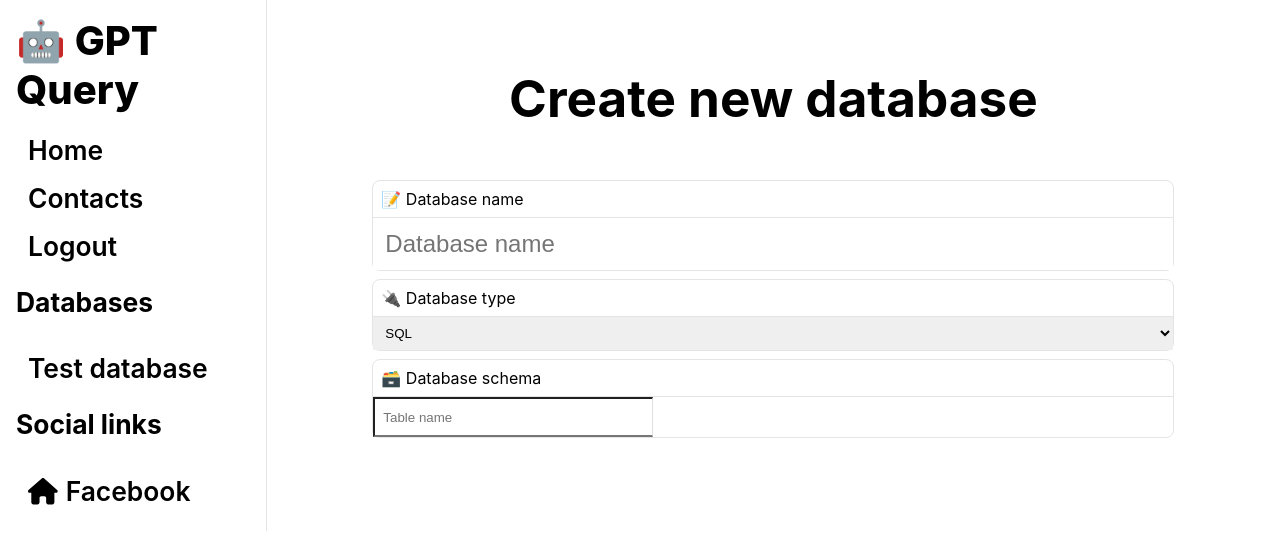
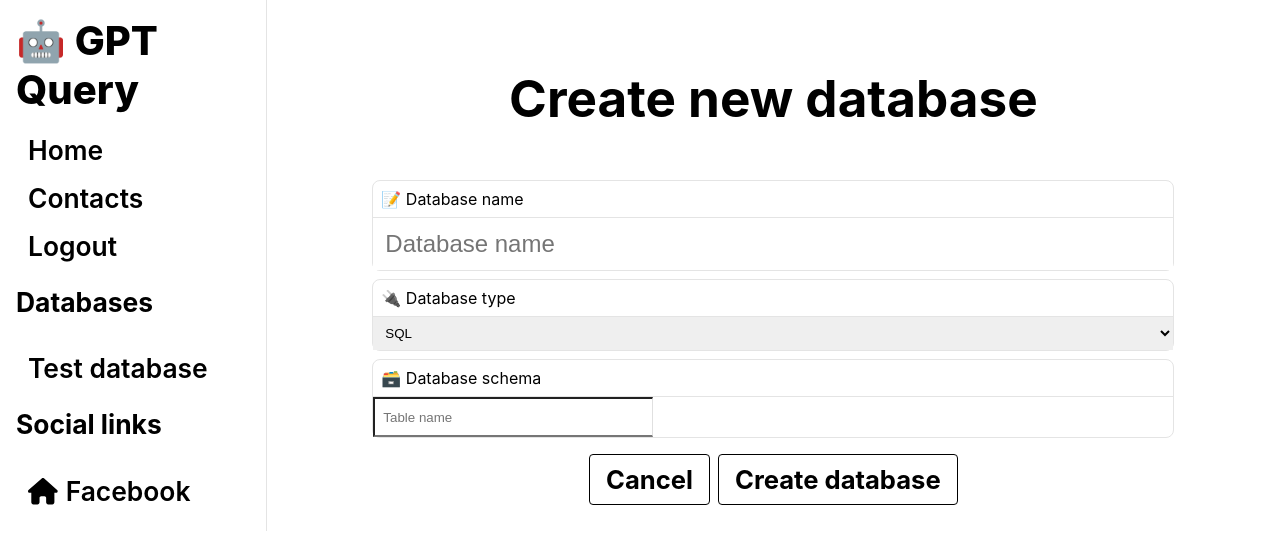
Before and after one commit to tanhtanh1505/gpt-query, a React (Create React App) app in the folder client/: page / in a window 1280 px wide. Both pictures are taken after a click on the button "New database". Shown: the top 544 px of the page. Built offline with nearby package versions, Linux system fonts and the light colour scheme; the HTML template or start-up script is replaced by a standard one.

Commit message:
feat: Validate data column

```diff
--- /dev/null
+++ b/client/src/components/Button/Button.js
@@ -0,0 +1,85 @@
+import PropTypes from 'prop-types';
+import classNames from 'classnames/bind';
+import { Link } from 'react-router-dom';
+import styles from './Button.module.scss';
+
+const cx = classNames.bind(styles);
+
+function Button({
+   to,
+   href,
+   primary = false,
+   outline = false,
+   text = false,
+   rounded = false,
+   disabled = false,
+   small = false,
+   large = false,
+   children,
+   className,
+   leftIcon,
+   rightIcon,
+   onClick,
+   ...passProps
+}) {
+   let Comp = 'button';
+   const props = {
+      onClick,
+      ...passProps,
+   };
+
+   // Remove event listener when btn is disabled
+   if (disabled) {
+      Object.keys(props).forEach((key) => {
+         if (key.startsWith('on') && typeof props[key] === 'function') {
+            delete props[key];
+         }
+      });
+   }
+
+   if (to) {
+      props.to = to;
+      Comp = Link;
+   } else if (href) {
+      props.href = href;
+      Comp = 'a';
+   }
+
+   const classes = cx('wrapper', {
+      [className]: className,
+      primary,
+      outline,
+      text,
+      disabled,
+      rounded,
+      small,
+      large,
+   });
+
+   return (
+      <Comp className={classes} {...props}>
+         {leftIcon && <span className={cx('icon')}>{leftIcon}</span>}
+         <span className={cx('title')}>{children}</span>
+         {rightIcon && <span className={cx('icon')}>{rightIcon}</span>}
+      </Comp>
+   );
+}
+
+Button.propTypes = {
+   to: PropTypes.string,
+   href: PropTypes.string,
+   primary: PropTypes.bool,
+   outline: PropTypes.bool,
+   text: PropTypes.bool,
+   rounded: PropTypes.bool,
+   disabled: PropTypes.bool,
+   small: PropTypes.bool,
+   large: PropTypes.bool,
+   children: PropTypes.node.isRequired,
+   className: PropTypes.string,
+   leftIcon: PropTypes.node,
+   rightIcon: PropTypes.node,
+   onClick: PropTypes.func,
+};
+
+export default Button;
--- /dev/null
+++ b/client/src/components/Button/Button.module.scss
@@ -0,0 +1,85 @@
+.wrapper {
+   display: inline-flex;
+   align-items: center;
+   justify-content: center;
+   min-width: 100px;
+   padding: 9px 16px;
+   border-radius: 4px;
+   font-size: 1.6rem;
+   font-weight: 700;
+   font-family: var(--font-family);
+   cursor: pointer;
+   background-color: var(--white);
+   border: 1px solid transparent;
+   user-select: none;
+
+   + .wrapper {
+      margin-left: 8px;
+   }
+
+   &.disabled {
+      pointer-events: none;
+      opacity: 0.5;
+   }
+}
+
+.icon + .title,
+.title + .icon {
+   margin-left: 8px;
+}
+
+.icon {
+   display: inline-block;
+   width: 24px;
+   text-align: center;
+}
+
+// Button types
+.rounded {
+   border-radius: 999px;
+   box-shadow: 0 2px 8px rgb(0 0 0 / 6%);
+   border-color: rgba(22, 24, 35, 0.12);
+
+   &:hover {
+      border-color: rgba(22, 24, 35, 0.2);
+      background-color: rgba(22, 24, 35, 0.03);
+   }
+}
+
+.primary {
+   color: var(--white);
+   background-color: var(--primary);
+   border-color: var(--primary);
+
+   &:hover {
+      border-color: var(--primary);
+      background: linear-gradient(0deg, rgba(0, 0, 0, 0.06), rgba(0, 0, 0, 0.06)), #752cfe;
+   }
+}
+
+.outline {
+   color: var(--primary);
+   border-color: currentColor;
+
+   &:hover {
+      border-color: currentColor;
+      background-color: rgba(254, 44, 85, 0.06);
+   }
+}
+
+.text {
+   &:hover {
+      text-decoration: underline;
+   }
+}
+
+// Button sizes
+.small {
+   min-width: 88px;
+   padding: 4px 16px;
+}
+
+.large {
+   padding: 14px 16px;
+   min-width: 140px;
+}
--- /dev/null
+++ b/client/src/components/Button/index.js
@@ -0,0 +1 @@
+export { default } from './Button';
--- a/client/src/components/TableWithInput/index.js
+++ b/client/src/components/TableWithInput/index.js
@@ -1,14 +1,21 @@
 import classNames from 'classnames/bind';
+import { useState } from 'react';
 import Table from '../Table';
 import styles from './TableWithInput.module.scss';
 
 const cx = classNames.bind(styles);
 
-function TableWithInput({ icon, title, textInput }) {
+function TableWithInput({ icon, title, textInput, onChange }) {
+   const [dbName, setDbName] = useState();
+
+   const handleChangeDbName = (event) => {
+      setDbName(event.target.value);
+      onChange(dbName);
+   };
    return (
       <Table icon={icon} title={title}>
          <center className={cx('wrapper')}>
-            <input className={cx('options')} type="text" placeholder={textInput} />
+            <input className={cx('options')} type="text" placeholder={textInput} onChange={handleChangeDbName} />
          </center>
       </Table>
    );
--- a/client/src/components/TableWithSchema/index.js
+++ b/client/src/components/TableWithSchema/index.js
@@ -6,7 +6,7 @@ import styles from './TableWithSchema.module.scss';
 
 const cx = classNames.bind(styles);
 
-function TableWithSchema({ icon, title, options }) {
+function TableWithSchema({ icon, title, onChange }) {
    const [tableItems, setTableItems] = useState([{ name: '', columns: { name: '', type: '' } }]);
 
    useEffect(() => {
@@ -25,7 +25,7 @@ function TableWithSchema({ icon, title, options }) {
    const updateTable = (index) => (value) => {
       tableItems[index] = value;
       setTableItems([...tableItems]);
-      console.log(tableItems);
+      onChange(tableItems);
    };
 
    return (
--- a/client/src/components/TableWithSelect/index.js
+++ b/client/src/components/TableWithSelect/index.js
@@ -4,10 +4,11 @@ import styles from './TableWithSelect.module.scss';
 
 const cx = classNames.bind(styles);
 
-function TableWithSelect({ icon, title, options }) {
+function TableWithSelect({ icon, title, options, onChange }) {
    //const options = ['One', 'Two', 'Three', 'Four', 'Five'];
    const onOptionChangeHandler = (event) => {
       console.log('User Selected Value - ', event.target.value);
+      onChange(event.target.value);
    };
 
    return (
--- a/client/src/pages/NewDatabase/NewDatabase.module.scss
+++ b/client/src/pages/NewDatabase/NewDatabase.module.scss
@@ -8,3 +8,7 @@
    font-size: 3.2rem;
    font-weight: 700;
 }
+
+.action-buttons {
+   margin-top: 16px;
+}
--- a/client/src/pages/NewDatabase/index.js
+++ b/client/src/pages/NewDatabase/index.js
@@ -1,4 +1,6 @@
 import classNames from 'classnames/bind';
+import { useState } from 'react';
+import Button from '~/components/Button';
 import TableWithInput from '~/components/TableWithInput';
 import TableWithSchema from '~/components/TableWithSchema';
 import TableWithSelect from '~/components/TableWithSelect';
@@ -6,14 +8,58 @@ import styles from './NewDatabase.module.scss';
 
 const cx = classNames.bind(styles);
 
-function NewDatabase({ id }) {
+function NewDatabase() {
+   const [dbName, setDbName] = useState('');
+   const [dbType, setDbType] = useState('');
+   const [dbSchema, setDbSchema] = useState([]);
+
+   const handleChangeDbName = (dbName) => {
+      setDbName(dbName);
+   };
+
+   const handleChangeDbType = (dbType) => {
+      setDbType(dbType);
+   };
+
+   const handleChangeDbSchema = (dbSchema) => {
+      if (dbSchema) {
+         const tempDbSchema = [];
+         for (let i = 0; i < dbSchema.length; i++) {
+            const schema = dbSchema[i];
+            if (!schema.name || schema.name === '') continue;
+            const tempCols = schema.columns.filter((e) => e.name && e.name !== '');
+            schema.columns = tempCols;
+            tempDbSchema.push(schema);
+         }
+         setDbSchema(tempDbSchema);
+      }
+   };
+
+   const handleSubmit = () => {
+      console.log('Info');
+      console.log(dbName);
+      console.log(dbType);
+      console.log(dbSchema);
+   };
+
    return (
       <div className={cx('wrapper')}>
          <center>
             <p className={cx('title')}>Create new database</p>
-            <TableWithInput title="📝 Database name" textInput="Database name" />
-            <TableWithSelect title="🔌 Database type" options={['SQL', 'MySQL', 'NoSQL']} />
-            <TableWithSchema title="🗃️ Database schema" />
+            <TableWithInput title="📝 Database name" textInput="Database name" onChange={handleChangeDbName} />
+            <TableWithSelect
+               title="🔌 Database type"
+               options={['SQL', 'MySQL', 'NoSQL']}
+               onChange={handleChangeDbType}
+            />
+            <TableWithSchema title="🗃️ Database schema" onChange={handleChangeDbSchema} />
+
+            <div className={cx('action-buttons')}>
+               <Button outline>Cancel</Button>
+               <Button primary onClick={handleSubmit}>
+                  Create database
+               </Button>
+            </div>
          </center>
       </div>
    );
```
